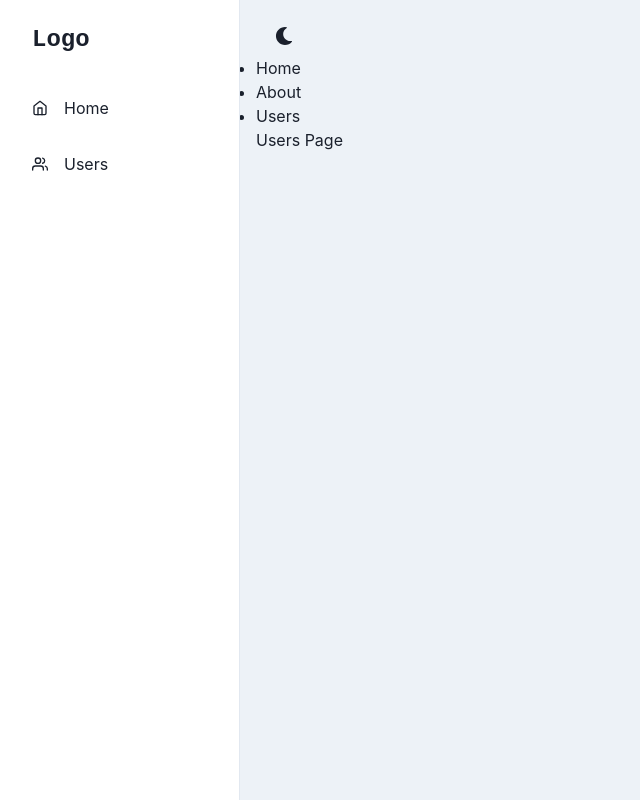
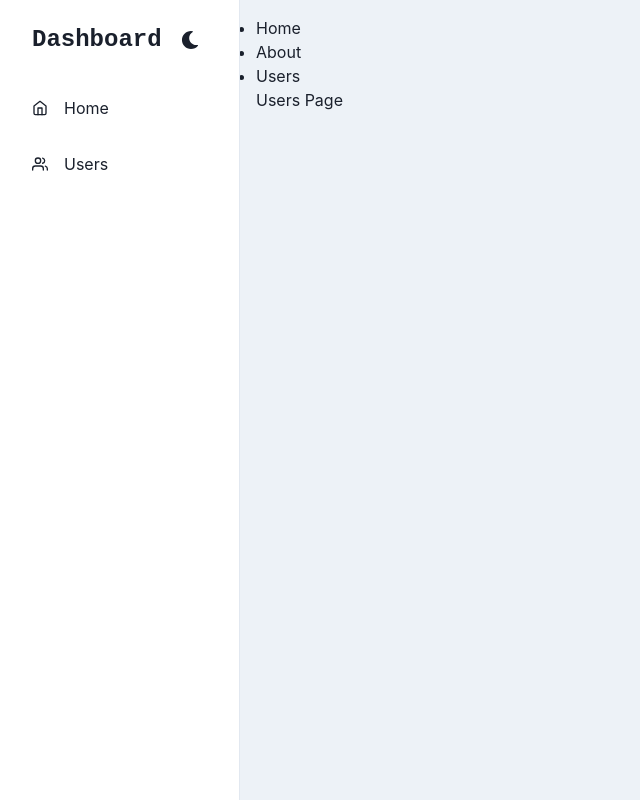
Before and after one commit to danhaus/analytics-web-prisma-react, a React (Create React App) app in the folder packages/dashboard/: page /users in a window 1280 px wide. Shown: the whole page, without its empty margins (0-640 px from the left). Built offline with nearby package versions, Linux system fonts and the light colour scheme.

Commit message:
imp(ColorMode): move ColorModeSwitcher into Sidebar

```diff
--- a/packages/dashboard/src/App.tsx
+++ b/packages/dashboard/src/App.tsx
@@ -3,7 +3,6 @@ import { ChakraProvider } from '@chakra-ui/react';
 
 import { BrowserRouter as Router, Link, Route, Switch } from 'react-router-dom';
 import UsersPage from './users/pages/UsersPage';
-import { ColorModeSwitcher } from "./ColorModeSwitcher";
 import Sidebar from "./navigation/components/Sidebar";
 import theme from "./theme";
 
@@ -11,7 +10,6 @@ export const App = () => (
   <ChakraProvider theme={theme}>
     <Router>
       <Sidebar>
-      <ColorModeSwitcher/>
       <nav>
         <ul>
           <li>
--- a/packages/dashboard/src/navigation/components/Sidebar/Sidebar.tsx
+++ b/packages/dashboard/src/navigation/components/Sidebar/Sidebar.tsx
@@ -16,6 +16,7 @@ import { FiHome, FiUsers } from "react-icons/fi";
 import { IconType } from 'react-icons';
 import MobileNav from './MobileNav';
 import NavItem from './NavItem';
+import { ColorModeSwitcher } from '../../../ColorModeSwitcher';
 
 interface LinkItemProps {
   name: string;
@@ -72,8 +73,9 @@ const SidebarContent = ({ onClose, ...rest }: SidebarProps) => {
     >
       <Flex h="20" alignItems="center" mx="8" justifyContent="space-between">
         <Text fontSize="2xl" fontFamily="monospace" fontWeight="bold">
-          Logo
+          Dashboard
         </Text>
+      <ColorModeSwitcher/>
         <CloseButton display={{ base: 'flex', md: 'none' }} onClick={onClose} />
       </Flex>
       {LinkItems.map((link) => (
```
